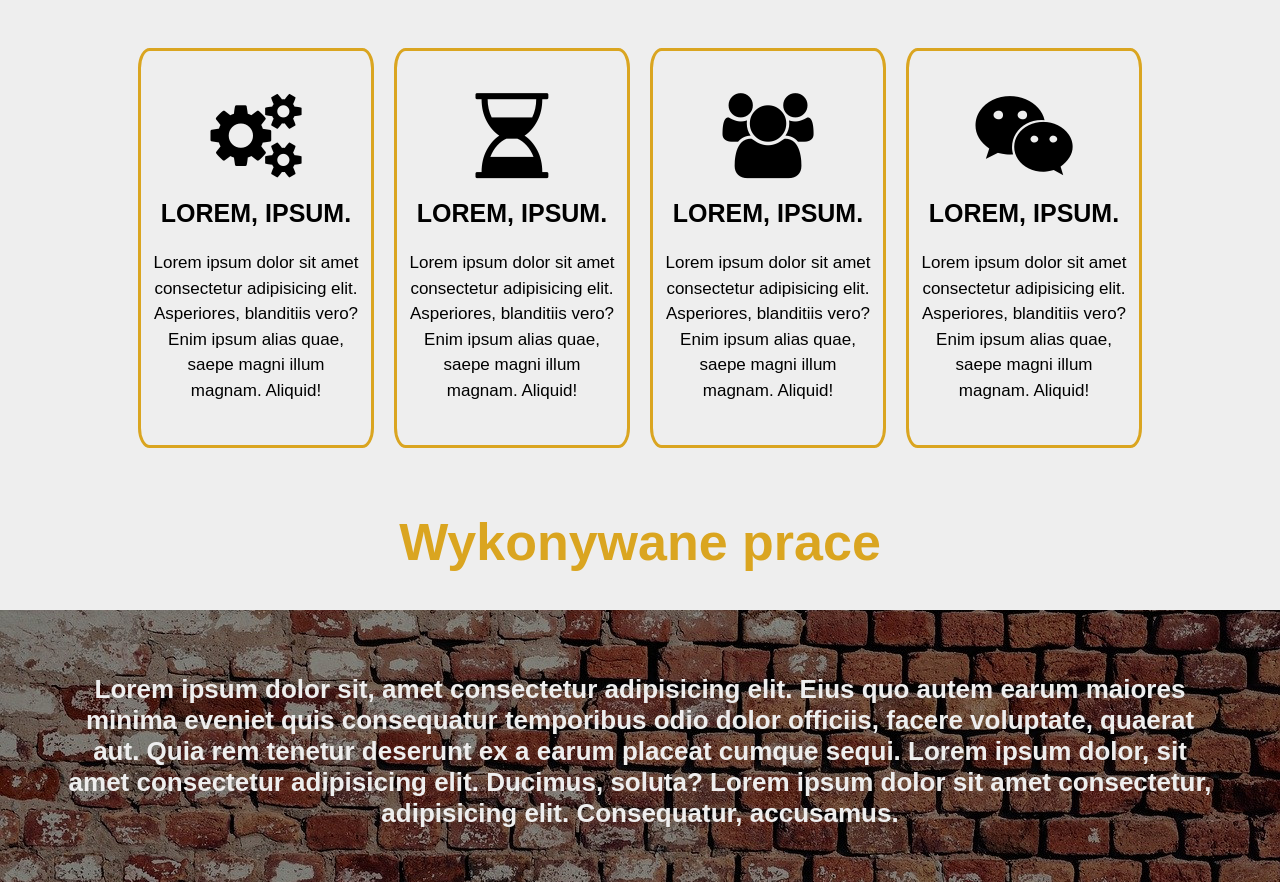
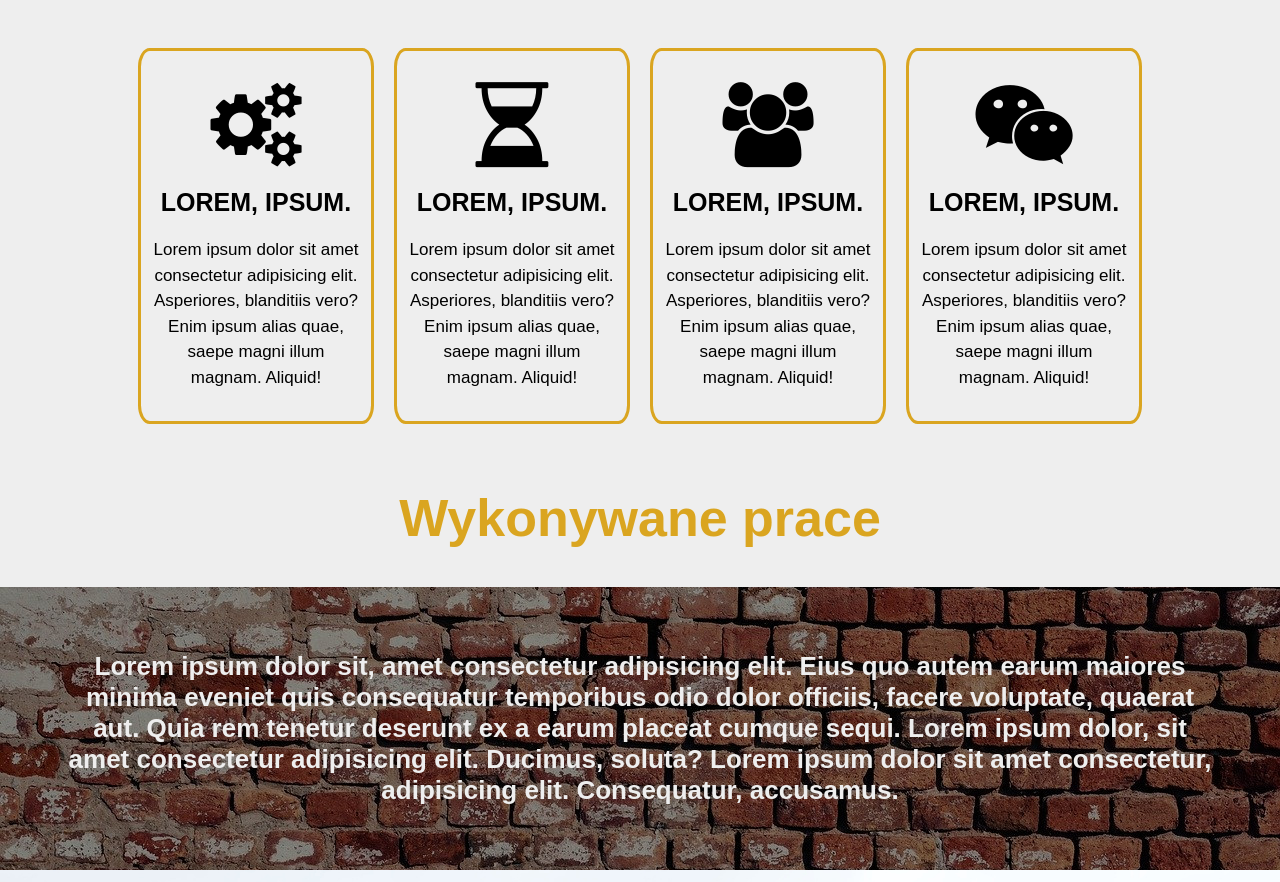
Before and after one commit to ErykWin13/Firma-budowlana-template, a plain HTML site: page index.html in a window 1280 px wide. Shown: the part 1039-1921 px from the top of the page. Drawn offline with nearby package versions, Linux system fonts and the light colour scheme; files that its build step writes are made by us from their sources; a web font is replaced by a local one.

Commit message:
change in advantages section

```diff
--- a/css/extraSmall.css
+++ b/css/extraSmall.css
@@ -108,7 +108,6 @@ header a p {
     flex-direction: column;
     align-items: center;
     justify-content: space-around;
-    height: 52vh;
     margin-bottom: 5%;
     padding: 15% 10%;
     border: 3px solid goldenrod;
@@ -144,6 +143,7 @@ header a p {
 .advantages .all-advantages .second-advantage i,
 .advantages .all-advantages .third-advantage i,
 .advantages .all-advantages .fourth-advantage i {
+    margin-bottom: 10%;
     font-size: 6.2rem;
 }
 
@@ -151,6 +151,7 @@ header a p {
 .advantages .all-advantages .second-advantage h4,
 .advantages .all-advantages .third-advantage h4,
 .advantages .all-advantages .fourth-advantage h4 {
+    margin-bottom: 10%;
     font-size: 2.3rem;
     text-transform: uppercase;
 }
--- a/css/large.css
+++ b/css/large.css
@@ -47,7 +47,6 @@
     .advantages .all-advantages .third-advantage,
     .advantages .all-advantages .fourth-advantage {
         flex-basis: 23%;
-        height: 50vh;
         margin: 0 1%;
         padding: 3% 1%;
     }
--- a/css/small.css
+++ b/css/small.css
@@ -36,7 +36,6 @@
     .advantages .all-advantages .second-advantage,
     .advantages .all-advantages .third-advantage,
     .advantages .all-advantages .fourth-advantage {
-        height: 40vh;
         padding: 10% 10%;
     }
 
```
